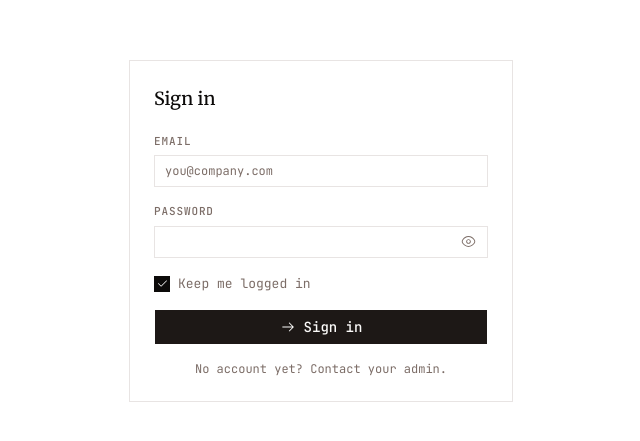
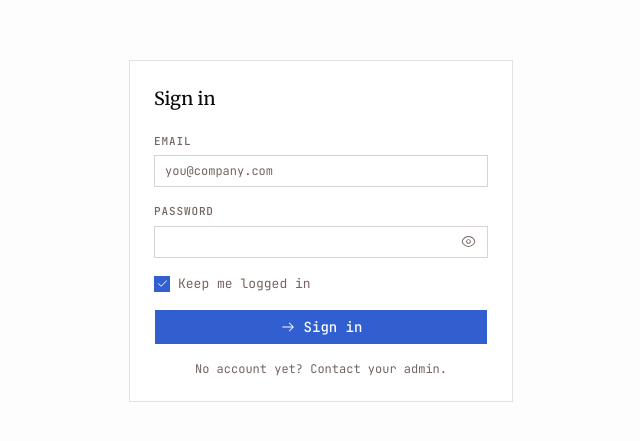
Before and after one commit to Abdulkader-Safi/GitBasedDocs, a Next.js app in the folder dashboard/: page /login in a window 1280 px wide. Shown: the part 169-610 px from the top of the page, without its empty margins (319-959 px from the left). Built offline with nearby package versions, Linux system fonts and the light colour scheme.

Commit message:
feat: ink blue accent, cool dark greys, one status chip, touch sizes

```diff
--- a/dashboard/app/admin/projects/projects-manager.tsx
+++ b/dashboard/app/admin/projects/projects-manager.tsx
@@ -8,6 +8,7 @@ import { Button, buttonVariants } from "@/components/ui/button"
 import { Input } from "@/components/ui/input"
 import { ErrorText, Field } from "@/components/ui/field"
 import { PageHeader } from "@/components/ui/page-header"
+import { Chip } from "@/components/ui/status-badge"
 import {
   IconArchive,
   IconCheck,
@@ -337,10 +338,10 @@ export function ProjectsManager() {
                     <span className="flex items-center gap-2">
                       <span className="truncate font-mono text-[13px] font-medium">{p.name}</span>
                       {!p.isActive && (
-                        <span className="flex items-center gap-1 border border-border px-1.5 py-0.5 font-mono text-[10px] font-medium tracking-[0.08em] text-muted-foreground uppercase">
+                        <Chip tone="neutral">
                           <IconArchive size={10} />
                           Archived
-                        </span>
+                        </Chip>
                       )}
                     </span>
                     <span className="truncate font-mono text-xs text-muted-foreground">
--- a/dashboard/app/globals.css
+++ b/dashboard/app/globals.css
@@ -5,41 +5,43 @@
 @custom-variant dark (&:is(.dark *));
 
 :root {
-    --background: oklch(1 0 0);
+    /* Warm paper greys with one ink blue accent. Blue carries links, the
+       active nav item, focus rings and primary buttons, nothing else. */
+    --background: oklch(0.995 0.001 67.8);
     --foreground: oklch(0.147 0.004 49.3);
     --card: oklch(1 0 0);
     --card-foreground: oklch(0.147 0.004 49.3);
     --popover: oklch(1 0 0);
     --popover-foreground: oklch(0.147 0.004 49.3);
-    --primary: oklch(0.214 0.009 43.1);
-    --primary-foreground: oklch(0.986 0.002 67.8);
+    --primary: oklch(0.52 0.18 264);
+    --primary-foreground: oklch(0.99 0.002 264);
     --secondary: oklch(0.96 0.002 17.2);
     --secondary-foreground: oklch(0.214 0.009 43.1);
     --muted: oklch(0.96 0.002 17.2);
-    --muted-foreground: oklch(0.547 0.021 43.1);
-    --accent: oklch(0.96 0.002 17.2);
+    --muted-foreground: oklch(0.52 0.02 43.1);
+    --accent: oklch(0.955 0.004 264);
     --accent-foreground: oklch(0.214 0.009 43.1);
     --destructive: oklch(0.577 0.245 27.325);
-    --border: oklch(0.922 0.005 34.3);
-    --input: oklch(0.922 0.005 34.3);
-    --ring: oklch(0.714 0.014 41.2);
+    --border: oklch(0.912 0.005 34.3);
+    --input: oklch(0.87 0.006 34.3);
+    --ring: oklch(0.52 0.18 264);
     --chart-1: oklch(0.837 0.128 66.29);
     --chart-2: oklch(0.705 0.213 47.604);
     --chart-3: oklch(0.646 0.222 41.116);
     --chart-4: oklch(0.553 0.195 38.402);
     --chart-5: oklch(0.47 0.157 37.304);
     --radius: 0;
-    --sidebar: oklch(0.986 0.002 67.8);
+    --sidebar: oklch(0.982 0.003 67.8);
     --sidebar-foreground: oklch(0.147 0.004 49.3);
-    --sidebar-primary: oklch(0.214 0.009 43.1);
-    --sidebar-primary-foreground: oklch(0.986 0.002 67.8);
-    --sidebar-accent: oklch(0.96 0.002 17.2);
+    --sidebar-primary: oklch(0.52 0.18 264);
+    --sidebar-primary-foreground: oklch(0.99 0.002 264);
+    --sidebar-accent: oklch(0.945 0.006 264);
     --sidebar-accent-foreground: oklch(0.214 0.009 43.1);
-    --sidebar-border: oklch(0.922 0.005 34.3);
-    --sidebar-ring: oklch(0.714 0.014 41.2);
+    --sidebar-border: oklch(0.912 0.005 34.3);
+    --sidebar-ring: oklch(0.52 0.18 264);
     /* Status colours for connection and sync badges. */
-    --status-success: oklch(0.627 0.170 149.214);
-    --status-warning: oklch(0.666 0.157 58.318);
+    --status-success: oklch(0.53 0.14 149);
+    --status-warning: oklch(0.55 0.13 55);
     /* Code blocks stay dark in both modes. */
     --code-surface: oklch(0.209 0.007 34.303);
     --code-foreground: oklch(0.922 0.005 34.3);
@@ -47,42 +49,43 @@
 }
 
 .dark {
-    --background: oklch(0.147 0.004 49.3);
-    --foreground: oklch(0.986 0.002 67.8);
-    --card: oklch(0.214 0.009 43.1);
-    --card-foreground: oklch(0.986 0.002 67.8);
-    --popover: oklch(0.214 0.009 43.1);
-    --popover-foreground: oklch(0.986 0.002 67.8);
-    --primary: oklch(0.922 0.005 34.3);
-    --primary-foreground: oklch(0.214 0.009 43.1);
-    --secondary: oklch(0.268 0.011 36.5);
-    --secondary-foreground: oklch(0.986 0.002 67.8);
-    --muted: oklch(0.268 0.011 36.5);
-    --muted-foreground: oklch(0.714 0.014 41.2);
-    --accent: oklch(0.268 0.011 36.5);
-    --accent-foreground: oklch(0.986 0.002 67.8);
+    /* Cool slate instead of the warm stone, which read brown at night. */
+    --background: oklch(0.16 0.006 265);
+    --foreground: oklch(0.97 0.003 265);
+    --card: oklch(0.195 0.007 265);
+    --card-foreground: oklch(0.97 0.003 265);
+    --popover: oklch(0.21 0.008 265);
+    --popover-foreground: oklch(0.97 0.003 265);
+    --primary: oklch(0.74 0.12 264);
+    --primary-foreground: oklch(0.2 0.04 264);
+    --secondary: oklch(0.255 0.009 265);
+    --secondary-foreground: oklch(0.97 0.003 265);
+    --muted: oklch(0.255 0.009 265);
+    --muted-foreground: oklch(0.72 0.012 265);
+    --accent: oklch(0.26 0.02 264);
+    --accent-foreground: oklch(0.97 0.003 265);
     --destructive: oklch(0.704 0.191 22.216);
     --border: oklch(1 0 0 / 10%);
-    --input: oklch(1 0 0 / 15%);
-    --ring: oklch(0.547 0.021 43.1);
+    --input: oklch(1 0 0 / 16%);
+    --ring: oklch(0.74 0.12 264);
     --chart-1: oklch(0.837 0.128 66.29);
     --chart-2: oklch(0.705 0.213 47.604);
     --chart-3: oklch(0.646 0.222 41.116);
     --chart-4: oklch(0.553 0.195 38.402);
     --chart-5: oklch(0.47 0.157 37.304);
-    --sidebar: oklch(0.214 0.009 43.1);
-    --sidebar-foreground: oklch(0.986 0.002 67.8);
-    --sidebar-primary: oklch(0.488 0.243 264.376);
-    --sidebar-primary-foreground: oklch(0.986 0.002 67.8);
-    --sidebar-accent: oklch(0.268 0.011 36.5);
-    --sidebar-accent-foreground: oklch(0.986 0.002 67.8);
+    --sidebar: oklch(0.18 0.007 265);
+    --sidebar-foreground: oklch(0.97 0.003 265);
+    --sidebar-primary: oklch(0.74 0.12 264);
+    --sidebar-primary-foreground: oklch(0.2 0.04 264);
+    --sidebar-accent: oklch(0.25 0.02 264);
+    --sidebar-accent-foreground: oklch(0.97 0.003 265);
     --sidebar-border: oklch(1 0 0 / 10%);
-    --sidebar-ring: oklch(0.547 0.021 43.1);
-    --status-success: oklch(0.800 0.182 151.711);
-    --status-warning: oklch(0.837 0.164 84.429);
-    --code-surface: oklch(0.167 0.006 39.338);
-    --code-foreground: oklch(0.922 0.005 34.3);
-    --code-muted: oklch(0.600 0.012 40);
+    --sidebar-ring: oklch(0.74 0.12 264);
+    --status-success: oklch(0.8 0.16 151);
+    --status-warning: oklch(0.83 0.15 84);
+    --code-surface: oklch(0.13 0.006 265);
+    --code-foreground: oklch(0.922 0.005 265);
+    --code-muted: oklch(0.62 0.012 265);
 }
 
 @theme inline {
--- a/dashboard/app/p/[projectSlug]/[[...pageSlug]]/page.tsx
+++ b/dashboard/app/p/[projectSlug]/[[...pageSlug]]/page.tsx
@@ -19,6 +19,7 @@ import { MobileNav } from "@/components/viewer/mobile-nav"
 import { ProjectSwitcher } from "@/components/viewer/project-switcher"
 import { Article } from "@/components/viewer/article"
 import { SearchPalette } from "@/components/viewer/search-palette"
+import { Chip } from "@/components/ui/status-badge"
 import { IconArrowLeft, IconArrowRight, IconClock, IconWarning } from "@/components/icons"
 
 const WARN_BYTES = 1024 * 1024
@@ -200,9 +201,7 @@ export default async function DocPage({
           {page.title}
         </h1>
         {page.isDraft === 1 && (
-          <span className="bg-status-warning px-2 py-0.5 font-mono text-[11px] font-medium tracking-[0.08em] text-background uppercase">
-            Draft
-          </span>
+          <Chip tone="warning">Draft</Chip>
         )}
       </div>
 
--- a/dashboard/components/admin/sync-runs.tsx
+++ b/dashboard/components/admin/sync-runs.tsx
@@ -2,6 +2,7 @@ import { cn } from "cn"
 
 import type { syncLogs } from "@/lib/db/schema"
 import { plural, relativeTime } from "@/lib/format"
+import { Chip } from "@/components/ui/status-badge"
 import { IconBranch, IconCheck, IconChevronRight, IconClock, IconWarning } from "@/components/icons"
 
 const COLS = "grid grid-cols-[140px_90px_140px_100px_120px_80px_1fr] items-center gap-4 px-4"
@@ -18,17 +19,17 @@ function splitLine(line: string) {
 function Status({ run, issues }: { run: Run; issues: number }) {
   const [label, tone, Icon] =
     run.status === "error"
-      ? ["Failed", "border-destructive text-destructive", IconWarning]
+      ? (["Failed", "danger", IconWarning] as const)
       : issues
-        ? [plural(issues, "warning"), "border-status-warning text-status-warning", IconWarning]
+        ? ([plural(issues, "warning"), "warning", IconWarning] as const)
         : run.status === "unchanged"
-          ? ["No change", "border-border text-muted-foreground", IconCheck]
-          : ["Synced", "border-status-success text-status-success", IconCheck]
+          ? (["No change", "neutral", IconCheck] as const)
+          : (["Synced", "success", IconCheck] as const)
   return (
-    <span className={cn("inline-flex w-fit items-center gap-1 border px-1.5 py-0.5 font-mono text-[11px] font-medium tracking-[0.08em] uppercase", tone)}>
+    <Chip tone={tone}>
       <Icon size={11} />
       {label}
-    </span>
+    </Chip>
   )
 }
 
--- a/dashboard/components/chrome/top-bar.tsx
+++ b/dashboard/components/chrome/top-bar.tsx
@@ -59,7 +59,7 @@ export function TopBar({
           <Link
             href="/admin"
             aria-label="Admin"
-            className="flex h-8 shrink-0 items-center gap-1.5 px-2 font-mono text-[13px] text-muted-foreground hover:text-foreground"
+            className="flex h-8 shrink-0 items-center gap-1.5 px-2 font-mono text-[13px] pointer-coarse:h-10 text-muted-foreground hover:text-foreground"
           >
             <IconSettings size={14} />
             <span className="hidden sm:inline">Admin</span>
--- a/dashboard/components/ui/button.tsx
+++ b/dashboard/components/ui/button.tsx
@@ -2,7 +2,7 @@ import { Button as ButtonPrimitive } from "@base-ui/react/button"
 import { cva, type VariantProps } from "class-variance-authority"
 import { cn } from "cn"
 
-const buttonVariants = cva(
+const variants = cva(
   "group/button inline-flex shrink-0 items-center justify-center rounded-none border border-transparent bg-clip-padding font-medium whitespace-nowrap transition-all outline-none select-none focus-visible:border-ring focus-visible:ring-1 focus-visible:ring-ring/50 active:not-aria-[haspopup]:translate-y-px disabled:pointer-events-none disabled:opacity-50 aria-invalid:border-destructive aria-invalid:ring-1 aria-invalid:ring-destructive/20 dark:aria-invalid:border-destructive/50 dark:aria-invalid:ring-destructive/40 [&_svg]:pointer-events-none [&_svg]:shrink-0 [&_svg:not([class*='size-'])]:size-4",
   {
     variants: {
@@ -23,11 +23,11 @@ const buttonVariants = cva(
       size: {
         default: "h-9 gap-2 px-4 text-sm",
         xs: "h-6 gap-1 px-2 text-xs [&_svg:not([class*='size-'])]:size-3",
-        sm: "h-8 gap-1.5 px-3 text-[13px] [&_svg:not([class*='size-'])]:size-3.5",
+        sm: "h-8 pointer-coarse:h-10 gap-1.5 px-3 text-[13px] [&_svg:not([class*='size-'])]:size-3.5",
         lg: "h-10 gap-2 px-5 text-sm",
-        icon: "size-9",
+        icon: "size-9 pointer-coarse:size-10",
         "icon-xs": "size-6 [&_svg:not([class*='size-'])]:size-3",
-        "icon-sm": "size-8 [&_svg:not([class*='size-'])]:size-3.5",
+        "icon-sm": "size-8 pointer-coarse:size-10 [&_svg:not([class*='size-'])]:size-3.5",
         "icon-lg": "size-10",
       },
     },
@@ -38,16 +38,23 @@ const buttonVariants = cva(
   }
 )
 
+// Merged here, not by each caller: the base "border-transparent" and the
+// outline "border-border" conflict, and unmerged the transparent one won, so
+// links styled as outline buttons lost their border.
+function buttonVariants(props?: Parameters<typeof variants>[0]) {
+  return cn(variants(props))
+}
+
 function Button({
   className,
   variant = "default",
   size = "default",
   ...props
-}: ButtonPrimitive.Props & VariantProps<typeof buttonVariants>) {
+}: ButtonPrimitive.Props & VariantProps<typeof variants>) {
   return (
     <ButtonPrimitive
       data-slot="button"
-      className={cn(buttonVariants({ variant, size, className }))}
+      className={buttonVariants({ variant, size, className })}
       {...props}
     />
   )
--- a/dashboard/components/ui/checkbox.tsx
+++ b/dashboard/components/ui/checkbox.tsx
@@ -33,11 +33,11 @@ export function Checkbox({
           type="checkbox"
           checked={checked}
           onChange={(e) => onCheckedChange(e.target.checked)}
-          className="peer absolute inset-0 cursor-pointer appearance-none border border-input bg-background checked:border-foreground checked:bg-foreground focus-visible:ring-1 focus-visible:ring-ring focus-visible:outline-none"
+          className="peer absolute inset-0 cursor-pointer appearance-none border border-input bg-background checked:border-primary checked:bg-primary focus-visible:ring-1 focus-visible:ring-ring focus-visible:outline-none"
         />
         <IconCheck
           size={11}
-          className="pointer-events-none relative hidden text-background peer-checked:block"
+          className="pointer-events-none relative hidden text-primary-foreground peer-checked:block"
         />
       </span>
       {label}
--- a/dashboard/components/ui/status-badge.tsx
+++ b/dashboard/components/ui/status-badge.tsx
@@ -2,16 +2,48 @@ import { cn } from "cn"
 
 import { IconCheck, IconRefresh, IconWarning } from "@/components/icons"
 
+const TONES = {
+  success: "border-status-success text-status-success",
+  warning: "border-status-warning text-status-warning",
+  danger: "border-destructive text-destructive",
+  neutral: "border-border text-muted-foreground",
+  strong: "border-foreground text-foreground",
+} as const
+
+export type ChipTone = keyof typeof TONES
+
+// The one status chip: sharp, outlined, mono caps. Every badge in the app
+// (connection, sync runs, roles, access results) goes through this.
+export function Chip({
+  tone,
+  children,
+  className,
+}: {
+  tone: ChipTone
+  children: React.ReactNode
+  className?: string
+}) {
+  return (
+    <span
+      className={cn(
+        "inline-flex w-fit shrink-0 items-center gap-1 border px-1.5 py-0.5 font-mono text-[11px] font-medium tracking-[0.08em] whitespace-nowrap uppercase",
+        TONES[tone],
+        className
+      )}
+    >
+      {children}
+    </span>
+  )
+}
+
 export type ConnectionStatus = "connected" | "syncing" | "error"
 
 const STATES = {
-  connected: { icon: IconCheck, label: "Connected", tone: "bg-status-success" },
-  syncing: { icon: IconRefresh, label: "Syncing", tone: "bg-status-warning" },
-  error: { icon: IconWarning, label: "Error", tone: "bg-destructive" },
+  connected: { icon: IconCheck, label: "Connected", tone: "success" },
+  syncing: { icon: IconRefresh, label: "Syncing", tone: "warning" },
+  error: { icon: IconWarning, label: "Error", tone: "danger" },
 } as const
 
-// Sharp chip, not a pill: radius is 0 across the whole system. Text sits on
-// --background so it stays readable when the status colour flips in dark.
 export function StatusBadge({
   status,
   label,
@@ -24,15 +56,9 @@ export function StatusBadge({
   const state = STATES[status]
   const Icon = state.icon
   return (
-    <span
-      className={cn(
-        "inline-flex items-center gap-1.5 px-2 py-1 font-mono text-xs font-medium text-background",
-        state.tone,
-        className
-      )}
-    >
-      <Icon size={12} />
+    <Chip tone={state.tone} className={className}>
+      <Icon size={11} />
       {label ?? state.label}
-    </span>
+    </Chip>
   )
 }
--- a/dashboard/components/viewer/project-switcher.tsx
+++ b/dashboard/components/viewer/project-switcher.tsx
@@ -16,7 +16,7 @@ export function ProjectSwitcher({
 }) {
   return (
     <details key={current.slug} className="group relative min-w-0">
-      <summary className="flex cursor-pointer list-none items-center gap-1.5 border border-border px-2 py-1 font-mono text-[13px] font-medium select-none hover:bg-muted [&::-webkit-details-marker]:hidden">
+      <summary className="flex cursor-pointer list-none items-center gap-1.5 border border-border px-2 py-1 font-mono text-[13px] pointer-coarse:py-2 font-medium select-none hover:bg-muted [&::-webkit-details-marker]:hidden">
         <span className="max-w-28 truncate sm:max-w-48">{current.name}</span>
         <IconChevronDown
           size={12}
--- a/dashboard/components/viewer/search-palette.tsx
+++ b/dashboard/components/viewer/search-palette.tsx
@@ -129,7 +129,7 @@ export function SearchPalette({ projectSlug, projectName }: { projectSlug: strin
         type="button"
         onClick={open}
         aria-label="Search this project"
-        className="flex h-8 items-center gap-2 border border-border bg-muted px-2.5 font-mono text-[13px] text-muted-foreground hover:text-foreground sm:w-64"
+        className="flex h-8 items-center gap-2 border pointer-coarse:h-10 pointer-coarse:px-3 border-border bg-muted px-2.5 font-mono text-[13px] text-muted-foreground hover:text-foreground sm:w-64"
       >
         <IconSearch size={14} />
         <span className="hidden flex-1 text-start sm:inline">Search</span>
```
Also changed, not shown: dashboard/app/admin/access/page.tsx (+3 -7 lines), dashboard/app/admin/users/users-manager.tsx (+7 -20 lines), 1 other file (tests, documents, lock files or other folders).
